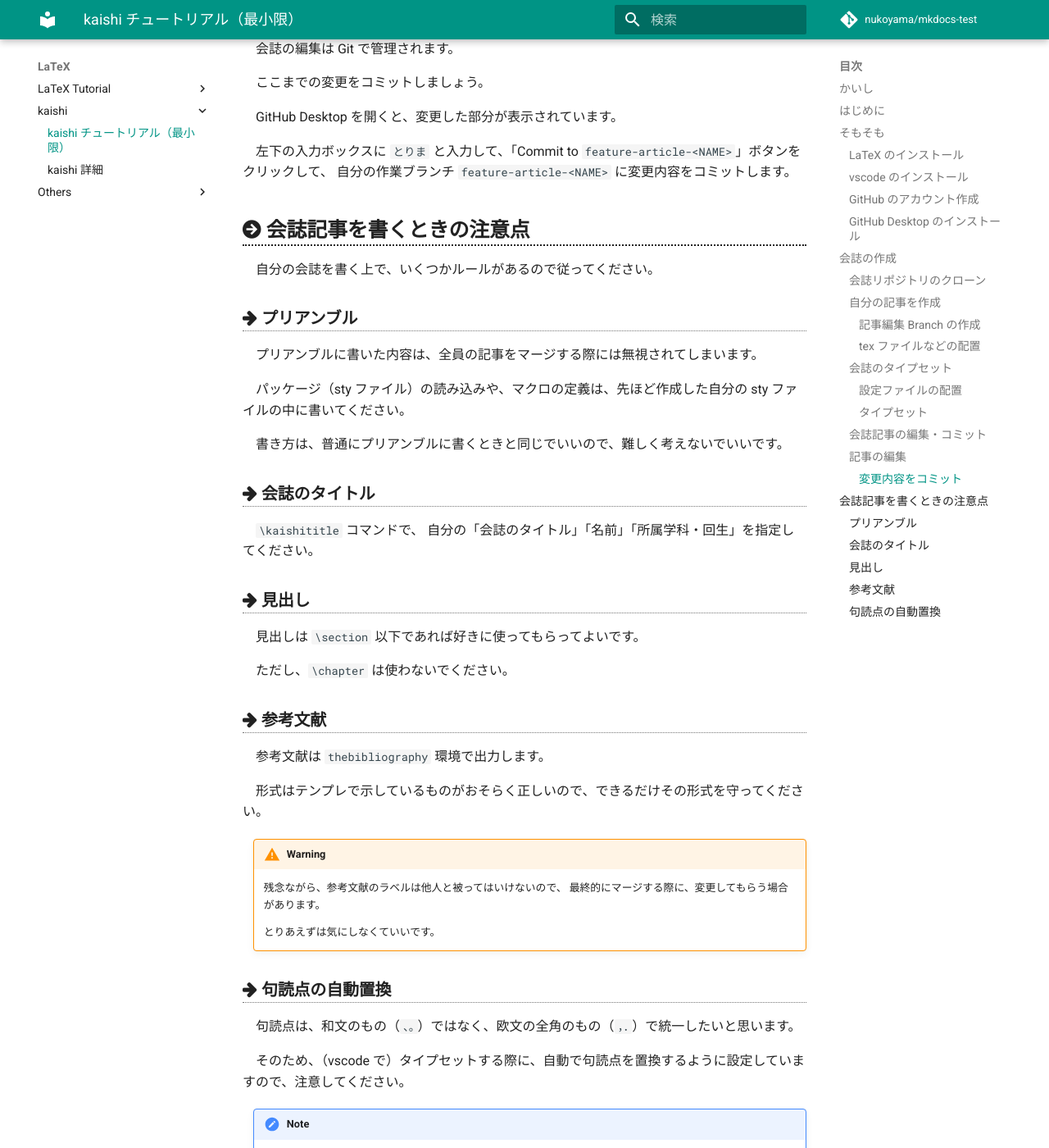
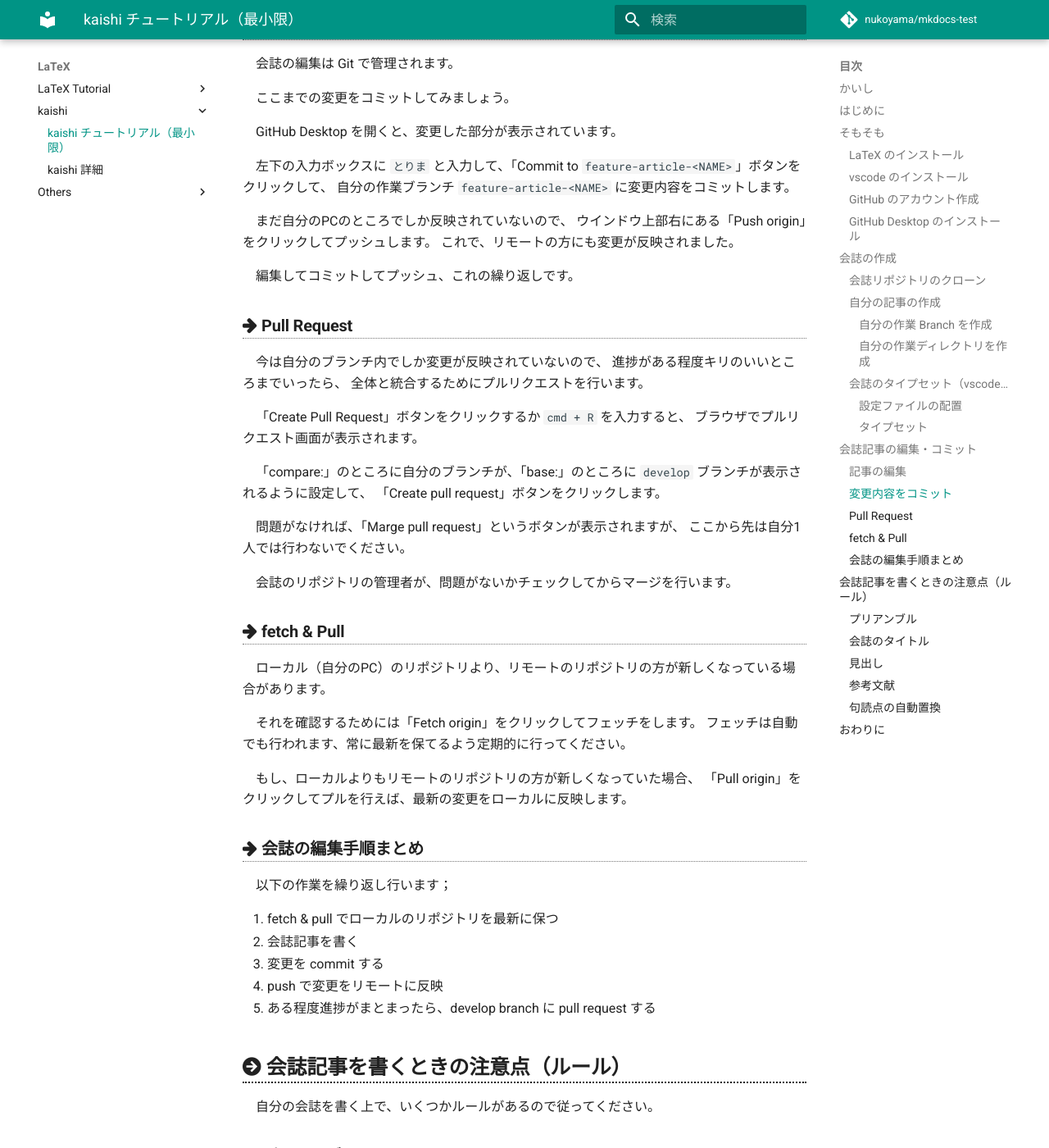
Before and after one commit to znuko/nukodocs, an MkDocs documentation site: the page built from docs/tex/kaishi01.md, in a window 1280 px wide and 1400 px high, scrolled down 5486 px. Shown: the whole window at 82% size. Built offline with MkDocs 1.6.1 and Material for MkDocs 9.7.7, drawn with Linux system fonts in a browser that asks for light colours; comment, search, counter and statistics services are not loaded; some of the changed text lies outside the part shown.

Commit message:
Update kaishi01.md
一応完成

```diff
--- a/docs/tex/kaishi01.md
+++ b/docs/tex/kaishi01.md
@@ -104,7 +104,7 @@ GitHub Desktop で開いたら、「Local Path」を好きな所に設定して
 以上で、自分のPC内で会誌を編集することができるようになりました。
 
 
-## 自分の記事を作成
+## 自分の記事の作成
 
 まず、テキトーに自分の名前を決めましょう（以下、`<NAME>` とする）。
 他人と識別さえできれば何でもいいです。
@@ -113,7 +113,7 @@ GitHub Desktop で開いたら、「Local Path」を好きな所に設定して
 無難に苗字のローマ字でいいです。
 
 
-### 記事編集 Branch の作成
+### 自分の作業 Branch を作成
 
 GitHub Desktop で会誌のリポジトリを開きます。
 
@@ -132,7 +132,7 @@ feature-article-<NAME>
 自分の作業ブランチ `feature-article-<NAME>` になっていることを確認してください。
 
 
-### tex ファイルなどの配置
+### 自分の作業ディレクトリを作成
 
 自分の会誌記事を入れておく、作業ディレクトリを作成します。
 
@@ -188,7 +188,7 @@ kaishi の `/tex/` ディレクトリ以下に、自分の名前でディレク
 自分の sty ファイル名 `\usepackage{<NAME>}` に変更してください。
 
 
-## 会誌のタイプセット
+## 会誌のタイプセット（vscode）
 
 ### 設定ファイルの配置
 
@@ -238,7 +238,7 @@ Windows の場合は `ctrl + alt + B` です。
 Windows の場合は `ctrl + alt + V` です。
 
 
-## 会誌記事の編集・コミット
+# 会誌記事の編集・コミット
 
 ## 記事の編集
 
@@ -247,31 +247,73 @@ Windows の場合は `ctrl + alt + V` です。
 いくつか注意点がありますが、それは後で述べます。
 
 
-### 変更内容をコミット
+## 変更内容をコミット
 
 会誌の編集は Git で管理されます。
 
-ここまでの変更をコミットしましょう。
+ここまでの変更をコミットしてみましょう。
 
 GitHub Desktop を開くと、変更した部分が表示されています。
 
 左下の入力ボックスに `とりま` と入力して、「Commit to `feature-article-<NAME>`」ボタンをクリックして、
 自分の作業ブランチ `feature-article-<NAME>` に変更内容をコミットします。
 
+まだ自分のPCのところでしか反映されていないので、
+ウインドウ上部右にある「Push origin」をクリックしてプッシュします。
+これで、リモートの方にも変更が反映されました。
+
+編集してコミットしてプッシュ、これの繰り返しです。
 
 
+## Pull Request
+
+今は自分のブランチ内でしか変更が反映されていないので、
+進捗がある程度キリのいいところまでいったら、
+全体と統合するためにプルリクエストを行います。
+
+「Create Pull Request」ボタンをクリックするか `cmd + R` を入力すると、
+ブラウザでプルリクエスト画面が表示されます。
+
+「compare:」のところに自分のブランチが、「base:」のところに `develop` ブランチが表示されるように設定して、
+「Create pull request」ボタンをクリックします。
+
+問題がなければ、「Marge pull request」というボタンが表示されますが、
+ここから先は自分1人では行わないでください。
+
+会誌のリポジトリの管理者が、問題がないかチェックしてからマージを行います。
 
 
+## fetch & Pull
 
-# 会誌記事を書くときの注意点
+ローカル（自分のPC）のリポジトリより、リモートのリポジトリの方が新しくなっている場合があります。
+
+それを確認するためには「Fetch origin」をクリックしてフェッチをします。
+フェッチは自動でも行われます、常に最新を保てるよう定期的に行ってください。
+
+もし、ローカルよりもリモートのリポジトリの方が新しくなっていた場合、
+「Pull origin」をクリックしてプルを行えば、最新の変更をローカルに反映します。
+
+## 会誌の編集手順まとめ
+
+以下の作業を繰り返し行います；
+
+1. fetch & pull でローカルのリポジトリを最新に保つ
+2. 会誌記事を書く
+3. 変更を commit する
+4. push で変更をリモートに反映
+5. ある程度進捗がまとまったら、develop branch に pull request する
+
+
+# 会誌記事を書くときの注意点（ルール）
 
 自分の会誌を書く上で、いくつかルールがあるので従ってください。
+
 
 ## プリアンブル
 
 プリアンブルに書いた内容は、全員の記事をマージする際には無視されてしまいます。
 
-パッケージ（sty ファイル）の読み込みや、マクロの定義は、先ほど作成した自分の sty ファイルの中に書いてください。
+パッケージ（sty ファイル）の読み込みや、マクロの定義は、最初に作成した自分の sty ファイルの中に書いてください。
 
 書き方は、普通にプリアンブルに書くときと同じでいいので、難しく考えないでいいです。
 
@@ -296,8 +338,8 @@ GitHub Desktop を開くと、変更した部分が表示されています。
 形式はテンプレで示しているものがおそらく正しいので、できるだけその形式を守ってください。
 
 !!! warning
-    残念ながら、参考文献のラベルは他人と被ってはいけないので、
-    最終的にマージする際に、変更してもらう場合があります。
+    残念ながら、参考文献や図・数式などのラベルは他人と被ってはいけません。
+    なので、最終的に全員の記事をマージする際に、ラベル名を変更してもらう場合があります。
 
     とりあえずは気にしなくていいです。
 
@@ -310,3 +352,14 @@ GitHub Desktop を開くと、変更した部分が表示されています。
 
 !!! note
     一部（タイトルとか）で和文の句読点が使いたいときは、それぞれ句点 `\vku`、読点 `\vtou` のコマンドを書いてください。
+
+
+# おわりに
+
+多分、よくわからないと思います。
+
+Git とか vscode とかが、何もしてないのに勝手におかしくなったりしたら、
+GitHub の会誌のリポジトリに「Issues」というところがあるので、
+そこで質問を投げてください。
+
+上級生が懇切丁寧に問題解決に協力してくれます。
```
